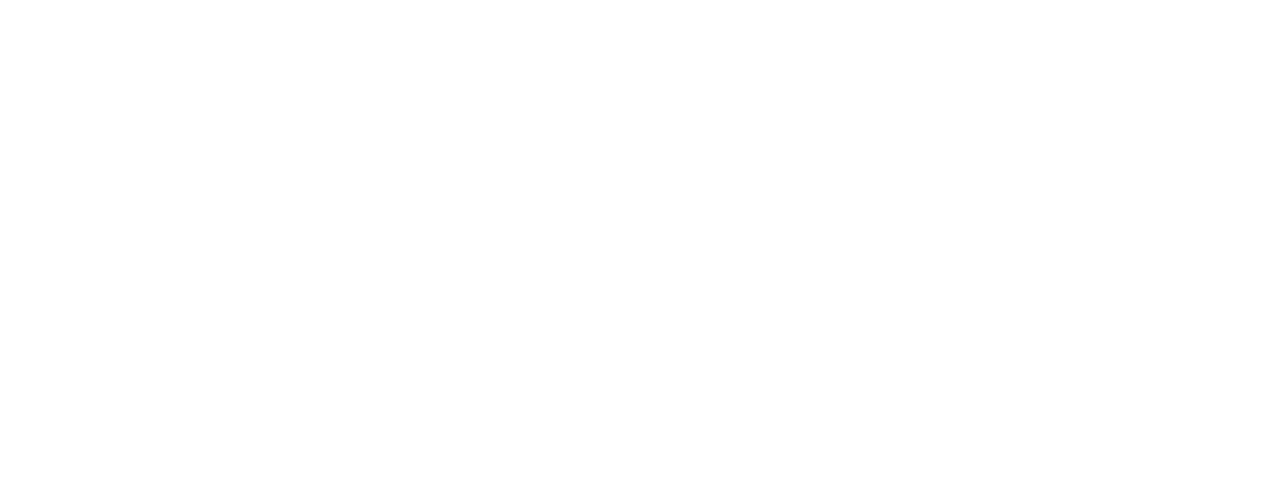
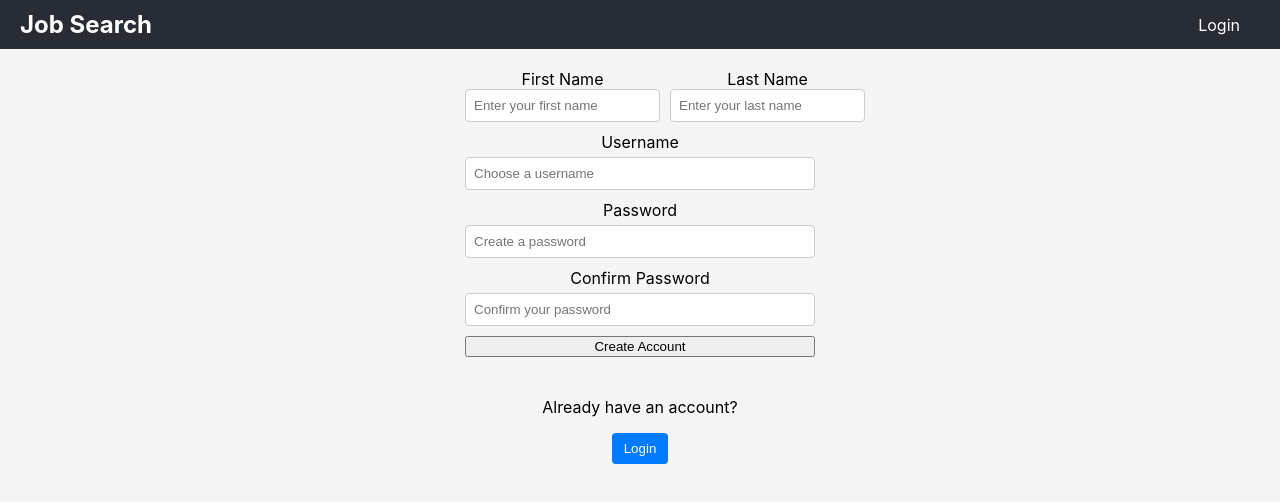
Before and after one commit to BUGGYSOFT-Cloud/UI, a React (Create React App) app in the folder app/: page /signup in a window 1280 px wide. Before the commit this address had no page. Shown: the top 502 px of the page. Built offline with nearby package versions, Linux system fonts and the light colour scheme.

Commit message:
Completed the signin page

```diff
--- a/app/src/App.js
+++ b/app/src/App.js
@@ -3,6 +3,7 @@
 import { BrowserRouter as Router, Routes, Route } from 'react-router-dom';
 import LandingPage from './components/LandingPage';
 import LoginPage from './components/LoginPage';
+import CreateAccount from './components/CreateAccount';
 
 const App = () => {
   return (
@@ -10,6 +11,7 @@
       <Routes>
         <Route path="/" element={<LandingPage />} />
         <Route path="/login" element={<LoginPage />} />
+        <Route path="/signup" element={<CreateAccount />} />
       </Routes>
     </Router>
   );
--- /dev/null
+++ b/app/src/components/CreateAccount.css
@@ -0,0 +1,60 @@
+/* src/components/CreateAccount.css */
+.create-account-page {
+    text-align: center;
+    height: 100vh;
+    background: #f5f5f5;
+  }
+  .navbar {
+    display: flex;
+    justify-content: space-between;
+    align-items: center;
+    padding: 10px 20px;
+    background-color: #282c34;
+    color: white;
+  }
+
+.account-form {
+    display: flex;
+    flex-direction: column;
+    max-width: 350px;
+    margin: auto;
+    padding: 20px;
+  }
+
+  .account-form label {
+    margin-bottom: 5px;
+  }
+
+  .account-form input {
+    margin-bottom: 10px;
+    padding: 8px;
+    border: 1px solid #ccc;
+    border-radius: 4px;
+  }
+
+  .name-section {
+    display: flex;
+    justify-content: space-between;
+  }
+
+  .name-field {
+    flex: 1;
+    margin-right: 10px;
+  }
+  .name-field:last-child {
+    margin-right: 0;
+  }
+
+  .login-section {
+    text-align: center;
+    margin-top: 20px;
+  }
+
+  .login-section button {
+    padding: 8px 12px;
+    background-color: #007bff;
+    color: white;
+    border: none;
+    border-radius: 4px;
+    cursor: pointer;
+  }
--- /dev/null
+++ b/app/src/components/CreateAccount.js
@@ -0,0 +1,107 @@
+import React, { useState } from "react";
+import "./CreateAccount.css";
+import { Link, useNavigate } from "react-router-dom";
+
+const CreateAccount = () => {
+  const [firstName, setFirstName] = useState("");
+  const [lastName, setLastName] = useState("");
+  const [username, setUsername] = useState("");
+  const [password, setPassword] = useState("");
+  const [confirmPassword, setConfirmPassword] = useState("");
+  const navigate = useNavigate();
+
+  const handleSubmit = (event) => {
+    event.preventDefault();
+
+    // Validate first and last names
+    if (!firstName.trim() || !lastName.trim()) {
+      alert("Please enter both your first and last names.");
+      return;
+    }
+
+    // Validate password match
+    if (password !== confirmPassword) {
+      alert("Passwords do not match.");
+      return;
+    }
+
+    // Further validation here (e.g., password strength, username checks)
+
+    console.log("Account Created", username, password);
+
+    // Redirect to the email verification page
+    navigate("/email-verification");
+  };
+
+  return (
+    <div className="create-account-page">
+      <nav className="navbar">
+        <div className="logo">
+          <Link to="/">Job Search</Link>
+        </div>
+        <div className="login-icon">
+          <Link to="/login">Login</Link>
+        </div>
+      </nav>
+      <form className="account-form" onSubmit={handleSubmit}>
+        <div className="name-section">
+            <div className="name-field">
+                <label htmlFor="firstName">First Name</label>
+                <input
+                type="text"
+                id="firstName"
+                value={firstName}
+                onChange={(e) => setFirstName(e.target.value)}
+                placeholder="Enter your first name"
+                />
+            </div>
+            <div className="name-field">
+                <label htmlFor="lastName">Last Name</label>
+                <input
+                type="text"
+                id="lastName"
+                value={lastName}
+                onChange={(e) => setLastName(e.target.value)}
+                placeholder="Enter your last name"
+                />
+            </div>
+        </div>
+
+        <label htmlFor="username">Username</label>
+        <input
+          type="text"
+          id="username"
+          value={username}
+          onChange={(e) => setUsername(e.target.value)}
+          placeholder="Choose a username"
+        />
+
+        <label htmlFor="password">Password</label>
+        <input
+          type="password"
+          id="password"
+          value={password}
+          onChange={(e) => setPassword(e.target.value)}
+          placeholder="Create a password"
+        />
+
+        <label htmlFor="confirmPassword">Confirm Password</label>
+        <input
+          type="password"
+          id="confirmPassword"
+          value={confirmPassword}
+          onChange={(e) => setConfirmPassword(e.target.value)}
+          placeholder="Confirm your password"
+        />
+
+        <button type="submit">Create Account</button>
+      </form>
+      <div className="login-section">
+        <p>Already have an account?</p>
+        <Link to="/login"><button>Login</button></Link>
+      </div>
+    </div>
+  );
+};
+
+export default CreateAccount;
```
